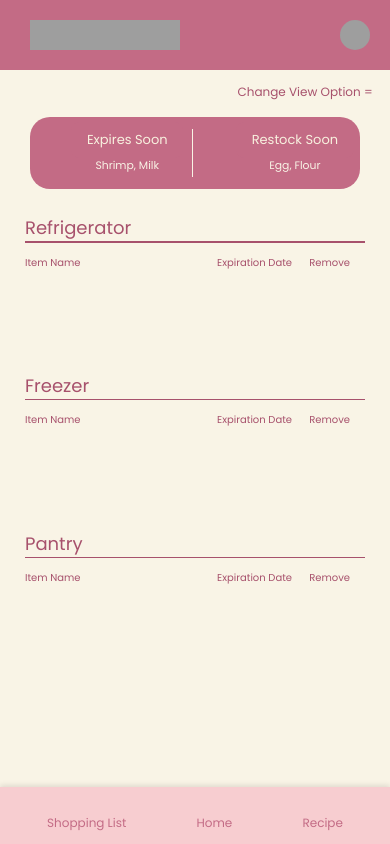
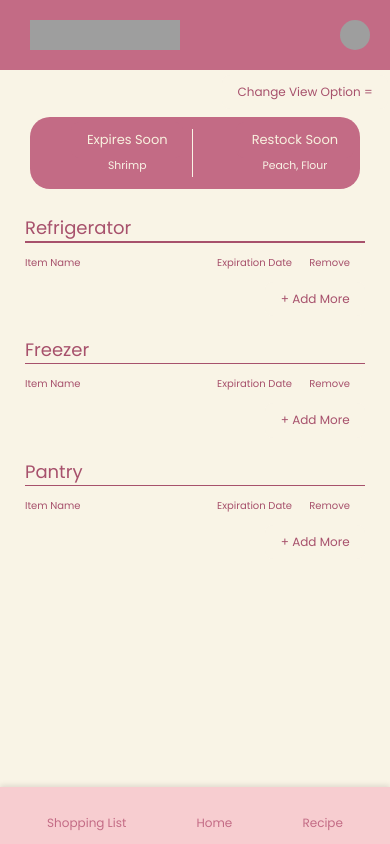
Before and after one commit to lseonu/pomodoro, a React (Vite) app: page / in a window 390 px wide. Built offline with nearby package versions, Linux system fonts and the light colour scheme; grey boxes are pictures that could not be loaded; some icons are missing.

Commit message:
phone ui

```diff
--- a/src/pages/AddFreezer.tsx
+++ b/src/pages/AddFreezer.tsx
@@ -46,7 +46,7 @@ function AddFreezer({ closePopup, searchedItem, addToFreezer, addToPantry }) {
   const handleAddToFreezer = () => {
     const newIngredient = {
       ingredient: searchedItem,
-      expiration: "2024/01/09", // Set the appropriate expiration date
+      expiration: "2024/12/21", // Set the appropriate expiration date
     };
     addToFreezer(newIngredient);
     closePopup();
@@ -162,7 +162,7 @@ function AddFreezer({ closePopup, searchedItem, addToFreezer, addToPantry }) {
                 margin-bottom: 0px;
               `}
             >
-              <span>Expiration Date</span> <span>2023/12/21</span>
+              <span>Expiration Date</span> <span>2024/2/21</span>
             </div>
           </div>
         </div>
--- a/src/pages/AddIngredient.tsx
+++ b/src/pages/AddIngredient.tsx
@@ -46,7 +46,7 @@ function AddIngredients({ closePopup, searchedItem, addToFridge }) {
   const handleAddToFridge = () => {
     const newIngredient = {
       ingredient: searchedItem,
-      expiration: "2023/12/24", // Set the expiration date as needed
+      expiration: "2024/12/21", // Set the expiration date as needed
     };
     addToFridge(newIngredient);
     closePopup();
--- a/src/pages/AddPantry.tsx
+++ b/src/pages/AddPantry.tsx
@@ -46,7 +46,7 @@ function AddPantry({ closePopup, searchedItem, addToPantry }) {
   const handleAddToPantry = () => {
     const newIngredient = {
       ingredient: searchedItem,
-      expiration: "2024/03/24", // Set the appropriate expiration date
+      expiration: "2024/09/07", // Set the appropriate expiration date
     };
     addToPantry(newIngredient);
     closePopup();
@@ -153,7 +153,7 @@ function AddPantry({ closePopup, searchedItem, addToPantry }) {
                 margin-bottom: 0px;
               `}
             >
-              <span>Expiration Date</span> <span>2023/12/21</span>
+              <span>Expiration Date</span> <span>2024/03/24</span>
             </div>
           </div>
         </div>
--- a/src/pages/Home.tsx
+++ b/src/pages/Home.tsx
@@ -1,5 +1,5 @@
 import "./ButtonContainer.css";
-import { ExclamationMark, FileX } from "tabler-icons-react";
+import { Divide, ExclamationMark, FileX } from "tabler-icons-react";
 import { ShoppingCart } from "tabler-icons-react";
 import { Search } from "tabler-icons-react";
 import { Menu2 } from "tabler-icons-react";
@@ -260,7 +260,7 @@ export const Home: React.FC = () => {
                 className="expires-soon"
               >
                 {" "}
-                Shrimp, Milk
+                Shrimp
               </div>
             </div>
 
@@ -312,7 +312,7 @@ export const Home: React.FC = () => {
                 className="restock-soon"
               >
                 {" "}
-                Egg, Flour
+                Peach, Flour
               </div>
             </div>
             <div
@@ -343,18 +343,33 @@ export const Home: React.FC = () => {
               onRemoveItem={removeFromFridge}
             />
 
+            <div
+              css={css`
+                display: flex;
+                flex-direction: row-reverse;
+              `}
+            >
+              <div
+                css={css`
+                  margin: 0px;
+                `}
+              ></div>
               <button
                 onClick={toggleFridgeSearch}
                 css={css`
                   background-color: #f9f4e6;
                   color: #a7516c;
                   margin-bottom: 20px;
-                margin-left: 370px;
+                  display: flex;
+                  align-items: end;
+                  justify-content: center;
                 `}
                 className="add-more-button"
               >
                 + Add More
               </button>
+            </div>
+
             {showFridgeSearch && (
               <div
                 css={css`
@@ -379,7 +394,7 @@ export const Home: React.FC = () => {
                       value={searchString1}
                       onChange={handleSearchChange1}
                       css={css`
-                        padding: 4px 80%;
+                        padding: auto;
                         background-color: f9f4e6;
                         font-size: 12px;
                         border-radius: 4px;
@@ -425,18 +440,32 @@ export const Home: React.FC = () => {
               onRemoveItem={removeFromFreezer}
             />
 
+            <div
+              css={css`
+                display: flex;
+                flex-direction: row-reverse;
+              `}
+            >
+              <div
+                css={css`
+                  margin: 0px;
+                `}
+              ></div>
               <button
                 onClick={toggleFreezerSearch}
                 css={css`
                   background-color: #f9f4e6;
                   color: #a7516c;
                   margin-bottom: 20px;
-                margin-left: 370px;
+                  display: flex;
+                  align-items: end;
+                  justify-content: center;
                 `}
                 className="add-more-button"
               >
                 + Add More
               </button>
+            </div>
             {showFreezerSearch && (
               <div
                 css={css`
@@ -461,7 +490,7 @@ export const Home: React.FC = () => {
                       value={searchString2}
                       onChange={handleSearchChange2}
                       css={css`
-                        padding: 4px 80%;
+                        padding: auto;
                         background-color: f9f4e6;
                         font-size: 12px;
                         border-radius: 4px;
@@ -507,18 +536,33 @@ export const Home: React.FC = () => {
               onRemoveItem={removeFromPantry}
             />
 
+            <div
+              css={css`
+                display: flex;
+                flex-direction: row-reverse;
+              `}
+            >
+              <div
+                css={css`
+                  margin: 0px;
+                `}
+              ></div>
               <button
                 onClick={togglePantrySearch}
                 css={css`
                   background-color: #f9f4e6;
                   color: #a7516c;
                   margin-bottom: 20px;
-                margin-left: 370px;
+                  display: flex;
+                  align-items: end;
+                  justify-content: center;
                 `}
                 className="add-more-button"
               >
                 + Add More
               </button>
+            </div>
+
             {showPantrySearch && (
               <div
                 css={css`
@@ -532,7 +576,7 @@ export const Home: React.FC = () => {
                     css={css`
                       display: flex;
                       flex-direction: row;
-                      align-items: center;
+                      align-items: auto;
                     `}
                   >
                     <input
@@ -541,7 +585,7 @@ export const Home: React.FC = () => {
                       value={searchString3}
                       onChange={handleSearchChange3}
                       css={css`
-                        padding: 4px 80%;
+                        padding: auto;
                         background-color: f9f4e6;
                         font-size: 12px;
                         border-radius: 4px;
@@ -629,7 +673,6 @@ function StorageSection({
                 background: none;
                 border: none;
                 color: #a7516c;
-                cursor: pointer;
               `}
             >
               &#10006; {/* Unicode for 'X' symbol */}
--- a/src/pages/ShoppingCart.tsx
+++ b/src/pages/ShoppingCart.tsx
@@ -5,7 +5,7 @@ import BackButton from "./BackButton"; // Import the BackButton component
 
 export const ShoppingCart: React.FC = () => {
   const [showPopup, setShowPopup] = useState(false);
-  const [shoppingList, setShoppingList] = useState(["Shrimp", "Egg", "Milk"]);
+  const [shoppingList, setShoppingList] = useState(["Egg", "Milk"]);
   const [newItem, setNewItem] = useState("");
 
   const handleAddMore = () => {
```
Lines whose indentation alone changed are shown as unchanged.
